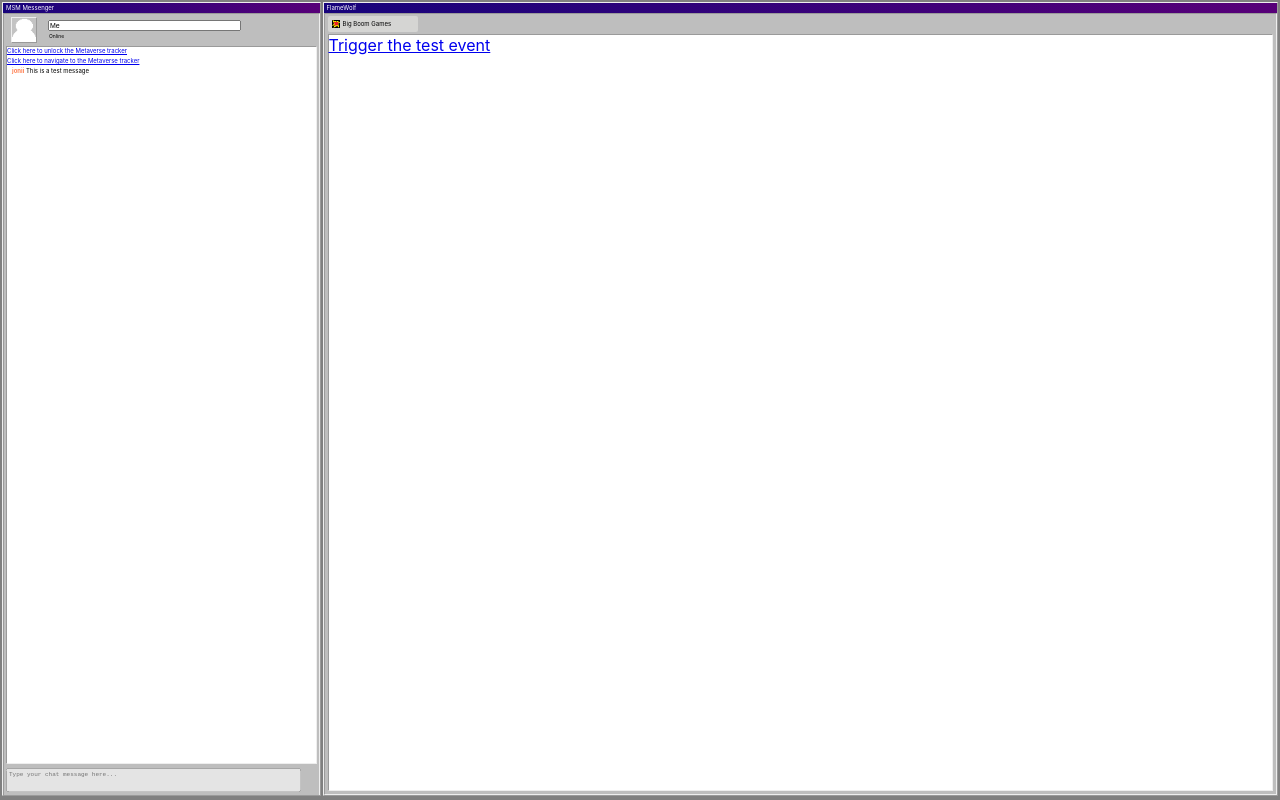
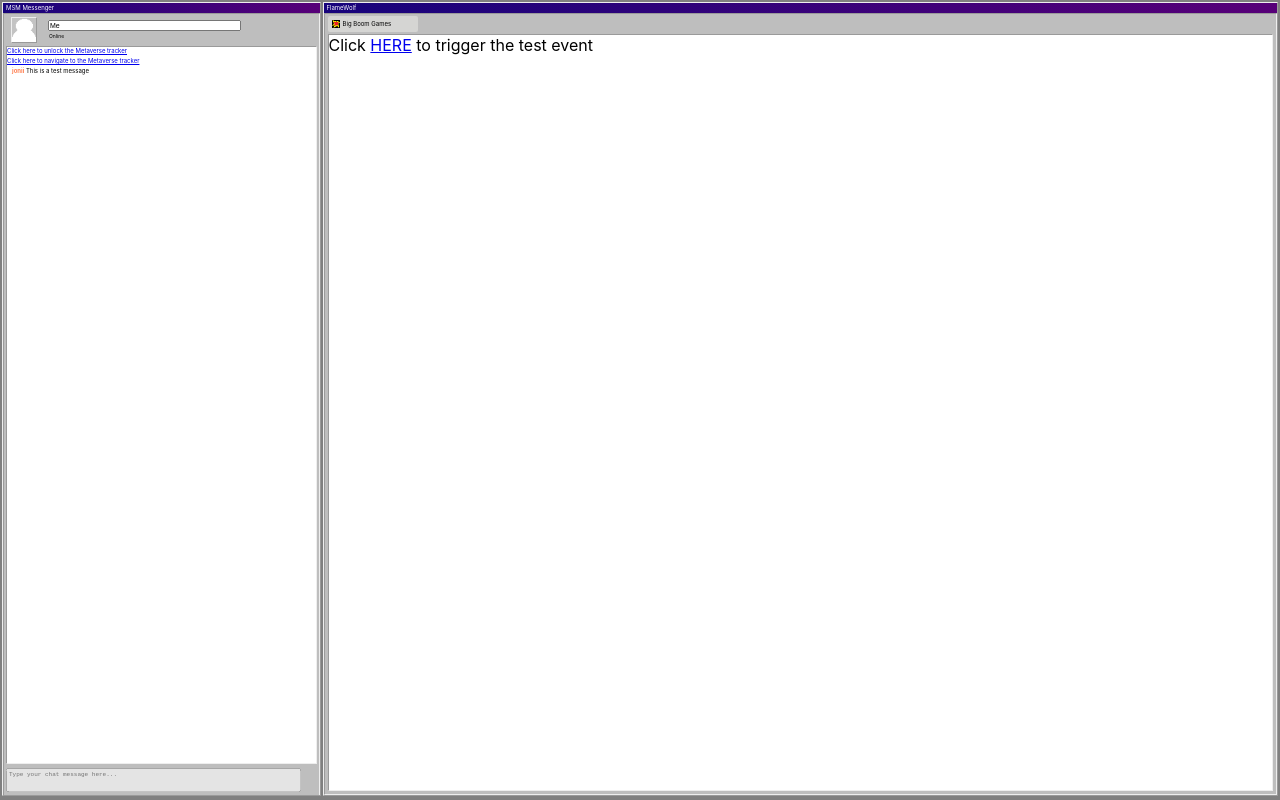
Before and after one commit to siege918/metaverse, a React (Create React App) app: page / in a window 1280 px wide. Built offline with nearby package versions, Linux system fonts and the light colour scheme.

Commit message:
Add localization oh god oh fuck

```diff
--- a/src/App.tsx
+++ b/src/App.tsx
@@ -6,10 +6,13 @@
 import { BrowserListener } from './BrowserListener';
 import ChatEventListener from './chat/ChatEventListener';
 
+import en from './strings/en.json';
+import { LocaleMap } from './CommonProps';
 export interface AppState {
   FlagMap: FlagMap;
   BrowserListener: BrowserListener;
   ChatEventListener: ChatEventListener;
+  LocaleStrings: LocaleMap;
 }
 
 class App extends React.Component<any, AppState> {
@@ -19,9 +22,9 @@
     this.state = {
       FlagMap: {},
       BrowserListener: () => null,
-      ChatEventListener: () => null
+      ChatEventListener: () => null,
+      LocaleStrings: en as LocaleMap
     }
-    console.log(this.state);
   }
 
   setFlag = (flag: Flags, val: boolean) => {
--- a/src/browser/Browser.tsx
+++ b/src/browser/Browser.tsx
@@ -2,6 +2,7 @@
 import CommonProps from "../CommonProps";
 import { Flags } from "../Flags";
 import { Window } from '../Window';
+import { SiteText } from "./SiteText";
 
 export enum TabId {
     Games,
@@ -79,7 +80,7 @@
                     {this.getTabs()}
                 </div>
                 <div className="ContentContainer">
-                    <a href='#/' onClick={() => { this.props.triggerChatEvent("TestEvent") }}>Trigger the test event</a>
+                    <SiteText {...this.props} textId='DEBUG.TestEvent' />
                 </div>
             </Window>
         );
--- /dev/null
+++ b/src/browser/EventTrigger.tsx
@@ -0,0 +1,13 @@
+import React from "react";
+import CommonProps from "../CommonProps";
+
+export type EventTriggerProps = {
+    eventName: string;
+} & CommonProps;
+
+export class EventTrigger extends React.Component<EventTriggerProps> {
+    render() {
+        const { triggerChatEvent, eventName, children } = this.props;
+        return <a className="EventLink" href='#/' onClick={() => { triggerChatEvent(eventName) }}>{children}</a>;
+    }
+}
--- /dev/null
+++ b/src/browser/SiteText.tsx
@@ -0,0 +1,17 @@
+import React from "react";
+import CommonProps from "../CommonProps";
+import { get, parseText } from "../helpers";
+
+export type SiteTextProps = {
+    textId: string;
+} & CommonProps;
+
+export class SiteText extends React.Component<SiteTextProps> {
+    render() {
+        const { LocaleStrings, textId } = this.props;
+
+        const out = get(LocaleStrings, textId, '');
+
+        return parseText(out, this.props);
+    }
+}
--- a/src/helpers.ts
+++ /dev/null
@@ -1,3 +0,0 @@
-export function timeout(ms: number) {
-    return new Promise(resolve => setTimeout(resolve, ms));
-}
--- /dev/null
+++ b/src/helpers.tsx
@@ -0,0 +1,50 @@
+import React from 'react';
+import { EventTrigger } from './browser/EventTrigger';
+import CommonProps from './CommonProps';
+
+export function timeout(ms: number) {
+    return new Promise(resolve => setTimeout(resolve, ms));
+}
+
+export const get = (value: any, path: string, defaultValue: any) =>
+  String(path)
+    .split('.')
+    .reduce((acc, v) => {
+      try {
+        return acc[v] === undefined ? defaultValue : acc[v];
+      } catch (e) {
+        return defaultValue;
+      }
+    }, value);
+
+const PARSE_REGEX = /<(?<type>[a-zA-Z]*)=(?<parameter>[a-zA-Z]*)>(?<contents>[^<]*)<\/>/gm;
+
+export const parseText = (val: string, props: CommonProps) => {
+    const splitString = val.split(PARSE_REGEX);
+
+    const output = [];
+
+    let counter = 0;
+
+    while (counter < splitString.length - 1) {
+        output.push(splitString[counter]);
+
+        const type = splitString[counter + 1];
+        const arg = splitString[counter + 2];
+        const body = splitString[counter + 3];
+
+        if (type === 'E') {
+            output.push(
+              <EventTrigger {...props} eventName={arg}>
+                {body}
+              </EventTrigger>
+            )
+        }
+
+        counter += 4;
+    }
+
+    output.push(splitString[counter]);
+
+    return output;
+}
--- /dev/null
+++ b/src/strings/en.json
@@ -0,0 +1,5 @@
+{
+    "DEBUG": {
+        "TestEvent": "Click <E=TestEvent>HERE</> to trigger the test event"
+    }
+}
```
Also changed, not shown: src/CommonProps.ts (+8 -0 lines).
